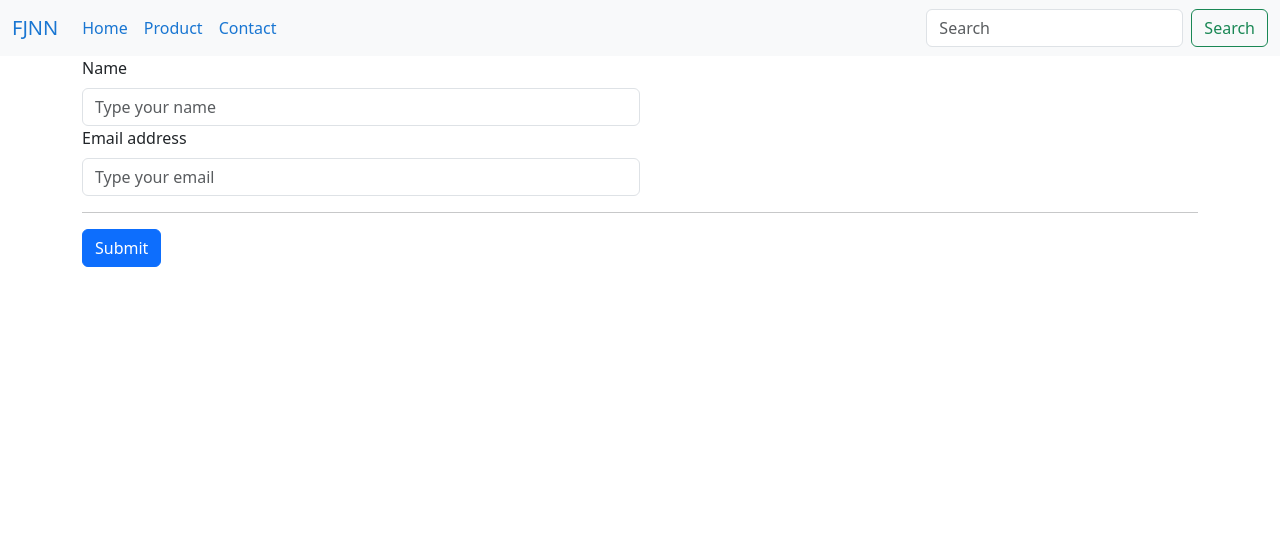
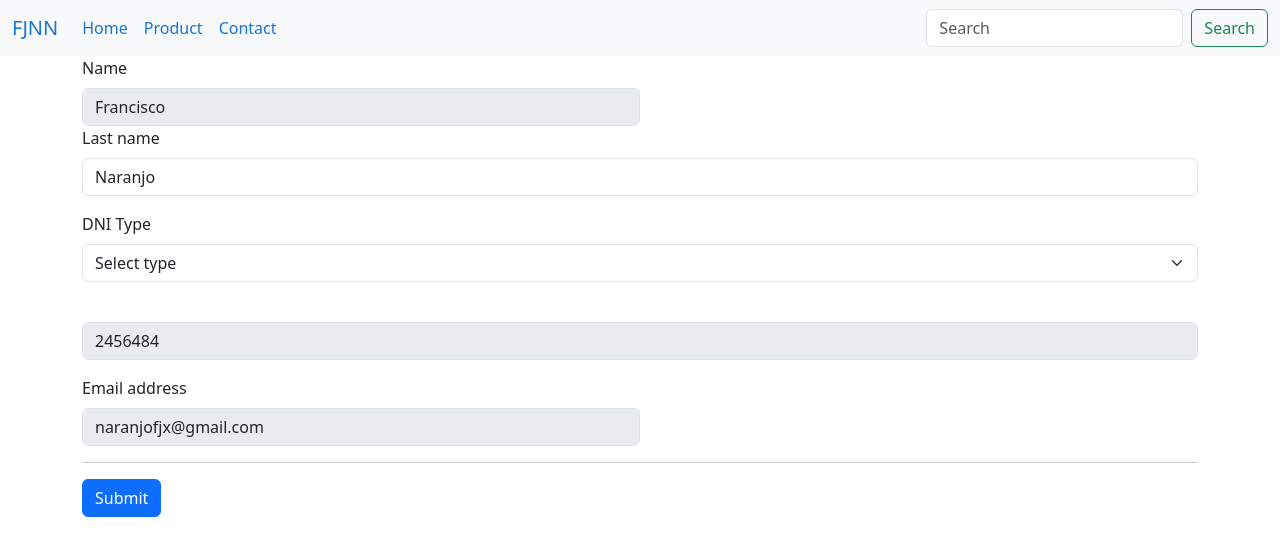
Before and after one commit to JesusNjo/Angular, an Angular app: page /contact in a window 1280 px wide. Shown: the top 556 px of the page. Built offline with nearby package versions, Linux system fonts and the light colour scheme.

Commit message:
feature: value changes

```diff
--- a/src/app/contacs/contacs.component.html
+++ b/src/app/contacs/contacs.component.html
@@ -9,6 +9,38 @@
           <p class="text-danger" *ngIf="hasErrors('name','minlength')">Your name must've at least 5 characters.</p>
           <p class="text-danger" *ngIf="hasErrors('name','invalidName')">Your name must have upper and lower case letters.</p>
         </div>
+
+
+
+        <div class="mb-3">
+          <label for="lastname" class="form-label">Last name</label>
+          <input type="lastname" [ngClass]="{'is-invalid': hasErrors('lastname','required') || hasErrors('lastname','minlength')}" class="form-control" id="name" placeholder="Type your lastname" formControlName="lastname">
+          <p class="text-danger" *ngIf="hasErrors('lastname','required')">Last name field is required.</p>
+          <p class="text-danger" *ngIf="hasErrors('lastname','minlength')">Your lastname must've at least 5 characters.</p>
+          <p class="text-danger" *ngIf="hasErrors('lastname','invalidName')">Your lastname must have upper and lower case letters.</p>
+        </div>
+
+
+
+        <div class="mb-3">
+          <label for="dniType" class="form-label">DNI Type</label>
+
+        <select class="form-select" formControlName="dniType" id="dniType">
+          <option value="Select type">Select type</option>
+          <option value="Venezolano">V</option>
+          <option value="Juridico">J</option>
+          <option value="Extrajero">E</option>
+        </select>
+      </div>
+
+
+      <div class="mb-3">
+        <label for="dni" class="form-label">{{dniType}}</label>
+        <input type="dni" [ngClass]="{'is-invalid': hasErrors('dni','required') || hasErrors('name','minlength')}" class="form-control" id="name" placeholder="Type your dni" formControlName="dni">
+        <p class="text-danger" *ngIf="hasErrors('dni','required')">DNI field is required.</p>
+        <p class="text-danger" *ngIf="hasErrors('dni','minlength')">Your DNI must've at least 5 characters.</p>
+        <p class="text-danger" *ngIf="hasErrors('dni','invalidName')">Your DNI must have upper and lower case letters.</p>
+      </div>
 
 
         <div class="col-md-6">
--- a/src/app/contacs/contacs.component.ts
+++ b/src/app/contacs/contacs.component.ts
@@ -9,18 +9,60 @@ import { FormBuilder, FormGroup, ValidatorFn, Validators } from '@angular/forms'
 export class ContacsComponent {
 
   formGroup: FormGroup;
+  usuarioActivo:any ={
+    name: 'Francisco',
+    lastname: 'Naranjo',
+    dni: '2456484',
+    email: 'naranjofjx@gmail.com'
+   }
+   dniType?:string;
 
 
   constructor(forms:FormBuilder){
     this.formGroup = forms.group({
       name: ['', [Validators.required, Validators.minLength(5), this.validRegex()]],
+      lastname: ['', [Validators.required, Validators.minLength(5), this.validRegex()]],
+      dniType: ['Select type', [Validators.required, Validators.minLength(5), this.validRegex()]],
+      dni: ['', [Validators.required, Validators.minLength(5), this.validRegex()]],
       email: ['', [Validators.required, Validators.email, this.validToCom()]]
     })
   }
 
+
+  ngOnInit(): void {
+    this.formGroup.get('email')?.setValidators([Validators.email]); //<-- Para setear validadores fuera del constructor en caso de usar condifcionales.
+    this.formGroup.get("lastname")?.clearValidators(); //<-- Para quitar los validadores en caso de ser necesario
+    this.formGroup.get('lastname')?.updateValueAndValidity(); //<-- Para actualizar los validadores.
+    this.formGroup.get('name')?.setValue(this.usuarioActivo.name); //<-- Para asignar propiedades individuales
+    this.formGroup.patchValue({
+      lastname: this.usuarioActivo.lastname,
+      dni: this.usuarioActivo.dni,
+      email: this.usuarioActivo.email
+    }); //<-- Asignar todos los valores
+    this.formGroup.get('name')?.disable(); //<--- Para desactivar modificaciones de usuario.
+    this.formGroup.get('dni')?.disable();
+    this.formGroup.get('email')?.disable();
+
+
+    this.formGroup.valueChanges.subscribe(value=>{
+      console.log(value); //<--- Para escuchar y ver lo que se va agregando en los campos.
+    })
+
+    this.formGroup.get('dniType')?.valueChanges.subscribe(value=>{
+      this.dniType = value; // <-- Para vincular el campo y traer su valor escuchando los cambios
+    })
+
+
+  }
+
+
+
+
+
   enviar(){
     console.log(this.formGroup.value);
     console.log(this.formGroup.status);
+    console.log(this.formGroup);
   }
   validToCom():ValidatorFn{
     return (control) =>{
```
